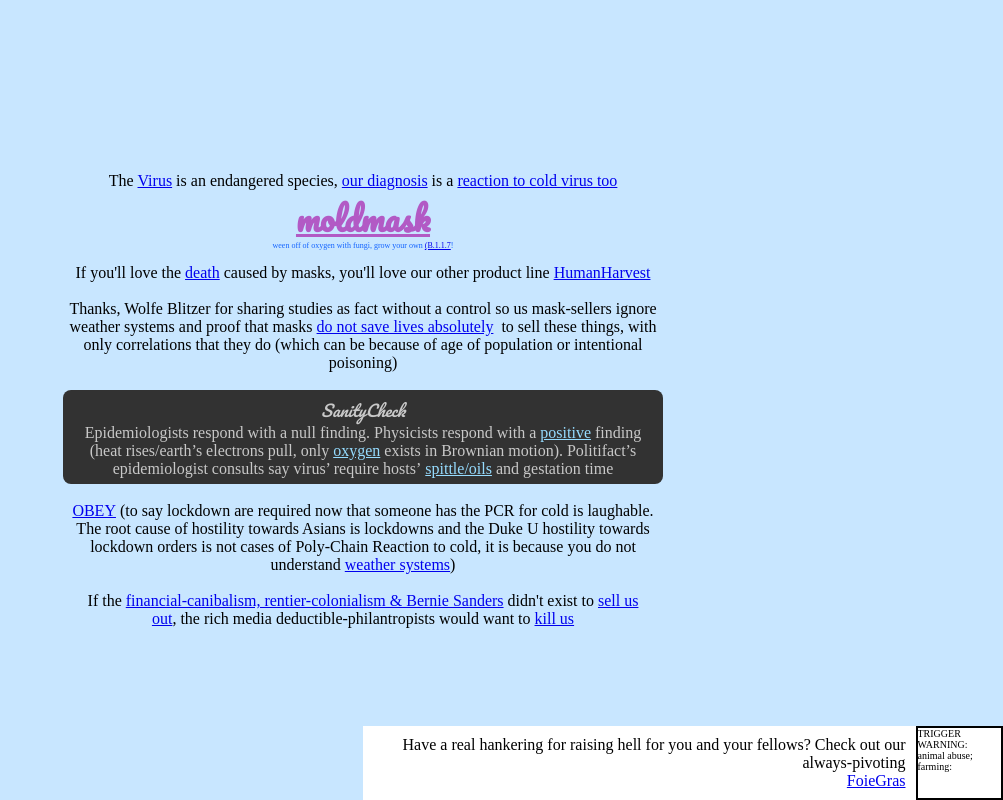
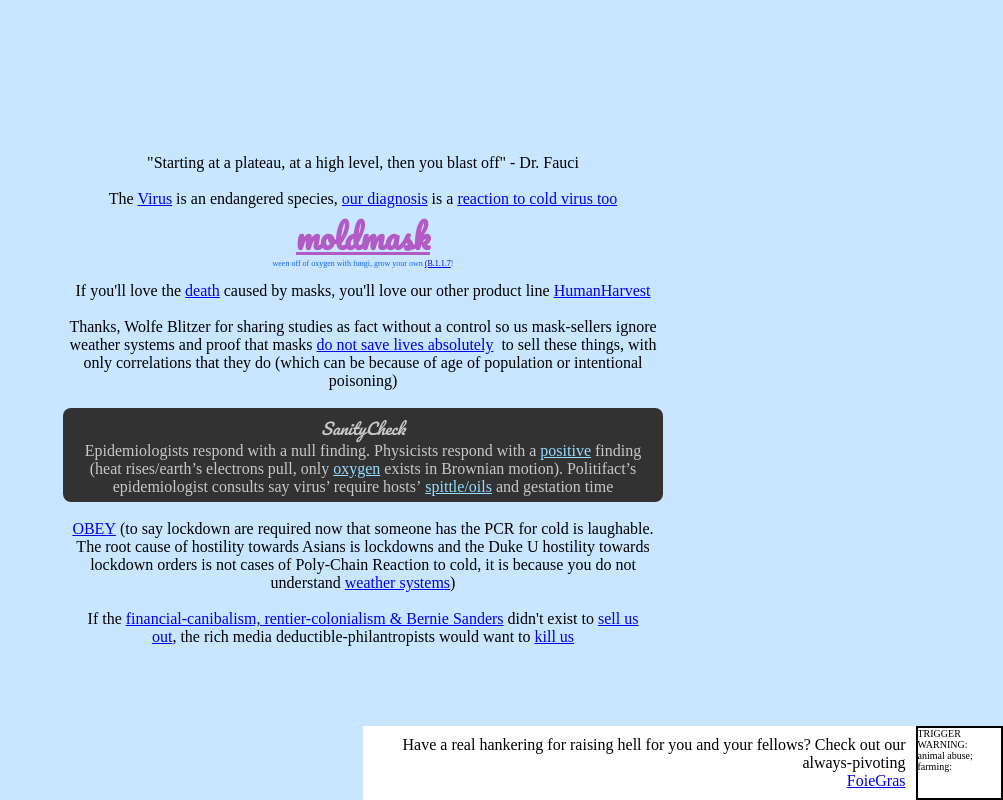
Before and after one commit to NickCarducci/MoldMask, a React (Create React App) app: page / in a window 1280 px wide. Shown: the whole page, without its empty margins (277-1280 px from the left). Built offline with nearby package versions, Linux system fonts and the light colour scheme.

Commit message:
Update App.js

```diff
--- a/src/App.js
+++ b/src/App.js
@@ -10,6 +10,9 @@
           maxWidth: "600px"
         }}
       >
+        "Starting at a plateau, at a high level, then you blast off" - Dr. Fauci
+        <br />
+        <br />
         The&nbsp;
         <a href="https://www6.slac.stanford.edu/news/2020-12-18-scientists-get-most-realistic-view-yet-coronavirus-spike-protein-structure.aspx">
           Virus
```
